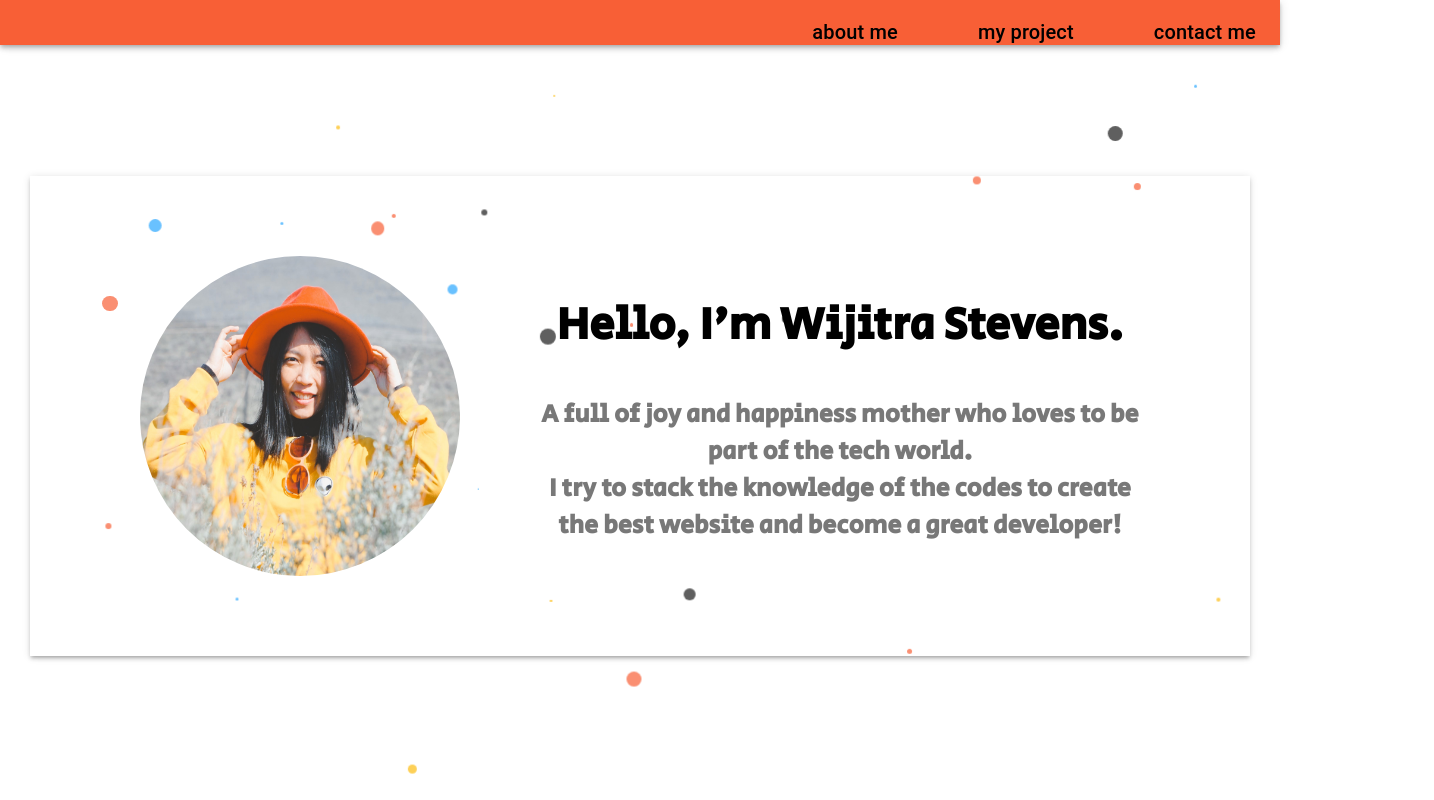
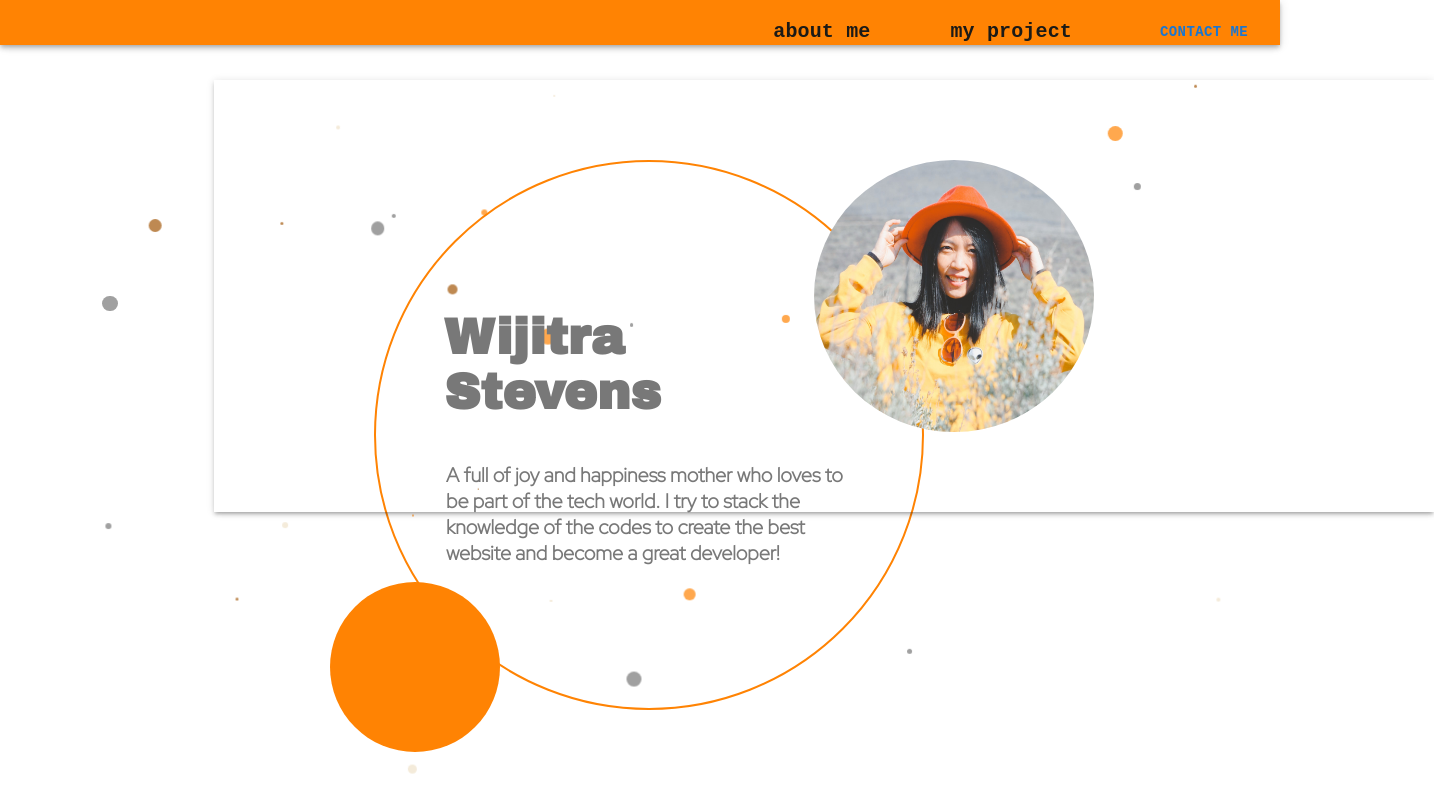
Before and after one commit to WijiPe/my-portfolio, a Next.js app: page / in a window 1280 px wide. Shown: the top 800 px of the page, 1434 px wide, since content can reach past the window. Built offline with nearby package versions, Linux system fonts and the light colour scheme.

Commit message:
adjust css

```diff
--- a/components/Header.js
+++ b/components/Header.js
@@ -4,6 +4,7 @@ import Typography from '@mui/material/Typography';
 import Box from '@mui/material/Box';
 import { makeStyles, StylesContext } from '@mui/styles';
 import Link from 'next/link';
+import Button from '@mui/material/Button';
 
 // const scroll2El = elID => {
 //     window.scrollTo({
@@ -27,6 +28,7 @@ const useStyles = makeStyles((theme) => {
         appbar:{
             position: "fixed",
             height: 45,
+
         },
         minHeight: {
             minHeight: 45,
@@ -34,12 +36,13 @@ const useStyles = makeStyles((theme) => {
     }
 })
 
+
 export default function Header() {
 
     const classes = useStyles();
     return (
         <Box>
-            <AppBar className={classes.appbar} style={{backgroundColor:'#F85F36', color: 'black'}}>
+            <AppBar className={classes.appbar}  sx={{backgroundColor:'#FF8303', color: '#1B1A17'}}>
                 <Toolbar className={classes.minHeight} sx={{
                     display: 'flex',
                     flexDirection: 'row',
@@ -47,21 +50,22 @@ export default function Header() {
                     gap: 10,
                     height: 40,
                 }}>
-                    <Typography variant="h6" component="div">
-                        <Link href="#section1">
-                            <a >about me</a>
+                    <Typography variant="h6" component="div"  sx={{ fontWeight: 600, fontFamily: 'monospace' }}>
+                        <Link href="#section1" >
+                            <a>about me</a>
                         </Link>
                     </Typography>
-                    <Typography variant="h6" component="div">
+                    <Typography variant="h6" component="div"  sx={{ fontWeight: 600, fontFamily: 'monospace'}}>
                         <Link href="#section2" >
                             <a>my project</a>
                         </Link>
                     </Typography>
-                    <Typography variant="h6" component="div">
-                        <Link href="#section3" >
+                    {/* <Typography variant="h6" component="div" sx={{ fontWeight: 600, fontFamily: 'monospace' }}> */}
+                        {/* <Link href="#section3" >
                             <a>contact me</a>
-                        </Link>
-                    </Typography>
+                        </Link> */}
+                        <Button className={classes.Button} sx={{ fontWeight: 600, fontFamily: 'monospace' }} href="#section3">contact me</Button>
+                    {/* </Typography> */}
                 </Toolbar>
             </AppBar>
         </Box>
--- a/pages/_app.js
+++ b/pages/_app.js
@@ -3,7 +3,9 @@ import {useEffect} from 'react'
 
 const showBall = () => {
 
-  const colors = ["#2AA7FF", "#1B1B1B", "#FCBC0F","#F85F36"];
+  // const colors = ["#2AA7FF", "#1B1B1B", "#FCBC0F","#F85F36"];
+  const colors = ["#A35709", "#FF8303", "#F0E3CA", "#787878"];
+  // const colors = ["#787878", "#04293A", "#064663", "#ECB365"];
 
   const numBalls = 30;
   const balls = [];
@@ -17,6 +19,8 @@ const showBall = () => {
     ball.style.transform = `scale(${Math.random()})`;
     ball.style.width = `${Math.random()}em`;
     ball.style.height = ball.style.width;
+
+
 
   balls.push(ball);
   document.body.append(ball);
--- a/pages/index.js
+++ b/pages/index.js
@@ -5,28 +5,28 @@ import Layout from '../components/Layout';
 
 const mouseOver = () => {
 
-  document.getElementById("word1").style.color = "#1B1B1B";
-  document.getElementById("word7").style.color = "#1B1B1B";
-  document.getElementById("word2").style.color = "#FCBC0F";
-  document.getElementById("word3").style.color = "#FCBC0F";
-  document.getElementById("word4").style.color = "#FCBC0F";
-  document.getElementById("word5").style.color = "#FCBC0F";
-  document.getElementById("word6").style.color = "#FCBC0F";
+  document.getElementById("word1").style.color = "#FF8303";
+  document.getElementById("word7").style.color = "#787878";
+  // document.getElementById("word2").style.color = "#FCBC0F";
+  document.getElementById("word3").style.color = "#787878";
+  document.getElementById("word4").style.color = "#787878";
+  document.getElementById("word5").style.color = "#787878";
+  document.getElementById("word6").style.color = "#787878";
 }
 
 
 const mouseOut = () => {
   document.getElementById("word1").style.color = "#787878";
   document.getElementById("word7").style.color = "#787878";
-  document.getElementById("word2").style.color = "#F85F36";
-  document.getElementById("word3").style.color = "#F85F36";
-  document.getElementById("word4").style.color = "#F85F36";
-  document.getElementById("word5").style.color = "#F85F36";
-  document.getElementById("word6").style.color = "#F85F36";
-  document.getElementById("word3").style.fontSize = "xx-large";
-  document.getElementById("word4").style.fontSize = "xx-large";
-  document.getElementById("word5").style.fontSize = "xx-large";
-  document.getElementById("word6").style.fontSize = "xx-large";
+  // document.getElementById("word2").style.color = "#F85F36";
+  document.getElementById("word3").style.color = "#FF8303";
+  document.getElementById("word4").style.color = "#FF8303";
+  document.getElementById("word5").style.color = "#FF8303";
+  document.getElementById("word6").style.color = "#FF8303";
+  // document.getElementById("word3").style.fontSize = "x-large";
+  // document.getElementById("word4").style.fontSize = "x-large";
+  // document.getElementById("word5").style.fontSize = "x-large";
+  // document.getElementById("word6").style.fontSize = "x-large";
 }
 
 export default function Home() {
@@ -37,39 +37,44 @@ export default function Home() {
         sx={{
           boxShadow: 3,
           width: '100%',
-          height: '30rem',
+          height: '27rem',
           // bgcolor: (theme) => (theme.palette.mode === 'dark' ? '#101010' : '#212121'),
           // color: (theme) =>
           // theme.palette.mode === 'dark' ? 'grey.300' : 'grey.800',
           p: 10,
+          pl:20,
           // m: 15,
-          mt: 22,
-          textAlign: 'center',
+          mt: 10,
+          ml: 23,
+          // textAlign: 'center',
           // fontSize: '1rem',
           fontWeight: '700',
           // border: 1,
           position: 'relative',
           display: 'flex',
-          flexDirection: 'row',
-          justifyContent: 'center',
-          gap: 10
+          // flexDirection: 'row',
+          // justifyContent: 'center',
+          // gap: 10
         }}
       >
-        <Image src='/images/IMG_4452.jpg'
-              width = {320}
-              height={200}
-              className={styles.round}
-            />
-        <div>
-          <h2 className={styles.container2} id= "word1" onMouseOver = {mouseOver} onMouseOut={mouseOut}>
-            Hello, <span id= "word2">I'm </span>Wijitra Stevens.
-          </h2>
-          <h2 className={styles.container3} id= "word7" onMouseOver = {mouseOver} onMouseOut={mouseOut}><span id= "word3"> A full </span> of joy and happiness mother who loves to be part of the tech world.
-          <br></br>
+
+
+        <h2 className={styles.container2} id= "word1" onMouseOver = {mouseOver} onMouseOut={mouseOut}>
+            Wijitra Stevens
+        </h2>
+        <div className={styles.details}>
+          <h2 className={styles.container3} id= "word7" onMouseOver = {mouseOver} onMouseOut={mouseOut}><span id= "word3">A full </span> of joy and happiness mother who loves to be part of the tech world.
             I try to <span id= "word4">stack</span> the knowledge of the codes to create the best <span id= "word5">web</span>site and become a great <span id= "word6">developer!</span>
           </h2>
         </div>
+        <Image src='/images/IMG_4452.jpg'
+              width = {280}
+              height={10}
+              className={styles.image}
+            />
       </Box>
+      <div className={styles.container1}></div>
+
       <Box id="section1"
         sx={{
           boxShadow: 3,
--- a/styles/Home.module.css
+++ b/styles/Home.module.css
@@ -1,31 +1,52 @@
-@import url('https://fonts.googleapis.com/css2?family=Raleway:wght@200;300;400&family=Secular+One&display=swap');
+@import url('https://fonts.googleapis.com/css2?family=Archivo+Black&family=Red+Hat+Display:wght@300&display=swap');
+
+.image{
+  border-radius: 100%;
+  position: absolute;
+  z-index: 'tooltip';
+}
+.details{
+  border: solid 2px #FF8303;
+  border-radius: 100%;
+  z-index: -1;
+  position: absolute;
+  /* margin-left: 5px;  */
+  /* margin-top: 30px; */
+  padding: 70px;
+  width: 550px;
+  height: 550px;
+}
 
 .container1 {
-  font-family:'Secular One';
-  /* font-size: 30px; */
-  /* margin: 0 auto; */
+  width: 170px;
+  height: 170px;
+  margin-top: 70px;
+  margin-left: 300px;
+  border-radius: 100%;
+  background-color:#FF8303;
 }
 
 .container2 {
   /* margin: 0 auto; */
-  /* margin-top: 200px; */
+  margin-left: 70px;
   /* padding: 0.5rem 0.5rem; */
-  font-size: 45px;
-  font-family:'Secular One';
+  font-size: 50px;
+  font-family: 'Archivo Black', sans-serif;
   /* border: 1.5px solid #FCBC0F; */
-  width: 600px;
+  width: 370px;
+  font-weight: 900;
+  color:#787878;
+  margin-top: 150px;
 }
 
 .container3 {
-  /* margin: 0 auto; */
+  /* margin-left: 40px; */
+  margin-top: 230px;
   /* margin-top: 200px; */
   /* padding: 5rem 5rem; */
-  font-size: 25px;
-  font-family:'Secular One';
+  font-size: 20px;
+  font-family: 'Red Hat Display', sans-serif;
   /* border: 1.5px solid #FCBC0F; */
-  width: 600px;
+  width: 400px;
   color:#787878;
 }
-.round{
-  border-radius: 100%;
-}
--- a/styles/globals.css
+++ b/styles/globals.css
@@ -1,3 +1,4 @@
+
 html,
 body {
   padding: 0;
@@ -26,7 +27,7 @@ a {
 }
 
 .ball {
-  position: absolute;
+  position: fixed;
   border-radius: 100%;
   opacity: 0.7;
   z-index: -1;
```
